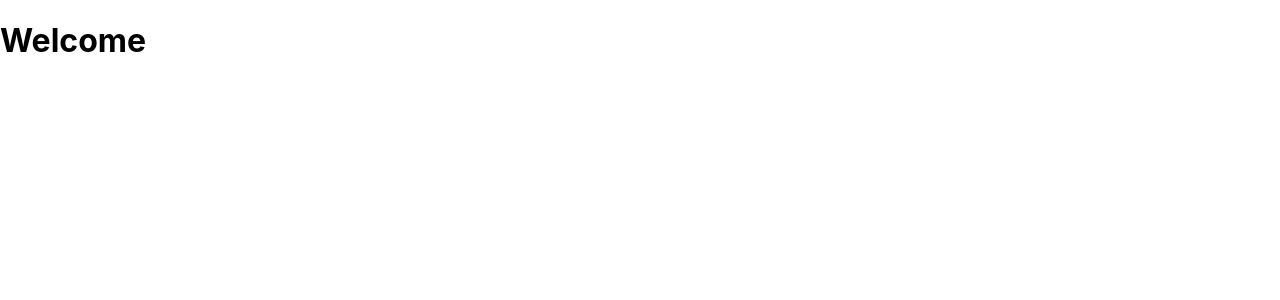
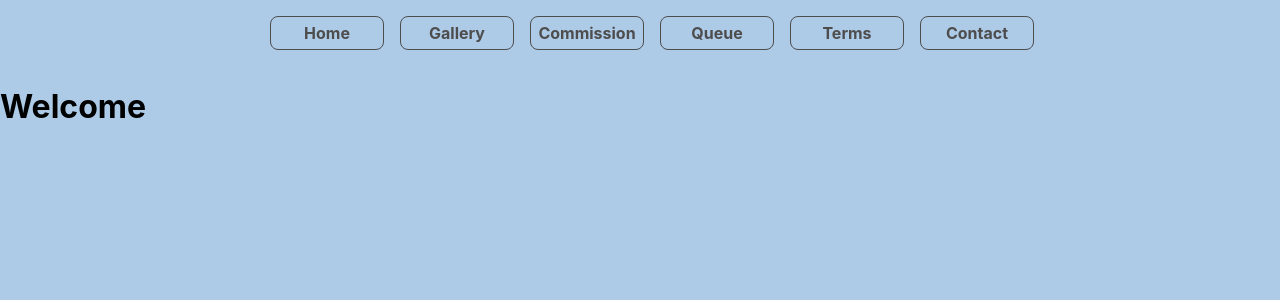
Before and after one commit to jiaqifengg/ari-art, a React (Create React App) app: page / in a window 1280 px wide. Shown: the top 300 px of the page. Built offline with nearby package versions, Linux system fonts and the light colour scheme.

Commit message:
#5 began navbar , now need to add linking to other pages

```diff
--- a/src/App.jsx
+++ b/src/App.jsx
@@ -29,6 +29,7 @@ class App extends React.Component{
   render(){
     return(
       <div id="mainContent">
+        <NavBar></NavBar>
         <Router>
           <Routes>
             <Route path="/" element={<Welcome/>}></Route>
--- a/src/Components/NavBar.jsx
+++ b/src/Components/NavBar.jsx
@@ -1,5 +1,5 @@
 import React from 'react';
-
+import "../styles/navbar.css";
 export default class NavBar extends React.Component{
     constructor(props){
         super(props);
@@ -10,7 +10,42 @@ export default class NavBar extends React.Component{
 
     render(){
         return(
-            <h1>NavBar</h1>
+            <nav aria-label="navigation" role="navigation">
+                <div className="Nav_Container">
+                    <ul className='Nav_Wrapper'>
+                        <div className='Menu_Wrapper'>
+                            <li aria-label='home' className='nav-item'>
+                                Home
+                            </li>
+                        </div>
+                        <div className='Menu_Wrapper'>
+                            <li aria-label='gallery' className='nav-item'>
+                                Gallery
+                            </li>
+                        </div>
+                        <div className='Menu_Wrapper'>
+                            <li aria-label='commission' className='nav-item'>
+                                Commission
+                            </li>
+                        </div>
+                        <div className='Menu_Wrapper'>
+                            <li aria-label='queue' className='nav-item'>
+                                Queue
+                            </li>
+                        </div>
+                        <div className='Menu_Wrapper'>
+                            <li aria-label='terms_of_service' className='nav-item'>
+                                Terms
+                            </li>
+                        </div>
+                        <div className='Menu_Wrapper'>
+                            <li aria-label='contact' className='nav-item'>
+                                Contact
+                            </li>
+                        </div>
+                    </ul>
+                </div>
+            </nav>
         )
     }
 }
--- a/src/index.css
+++ b/src/index.css
@@ -5,6 +5,7 @@ body {
     sans-serif;
   -webkit-font-smoothing: antialiased;
   -moz-osx-font-smoothing: grayscale;
+  background-color: #adcae6;
 }
 
 code {
--- /dev/null
+++ b/src/styles/navbar.css
@@ -0,0 +1,41 @@
+.Nav_Container{
+    display: flex;
+    flex-direction: row;
+    justify-content: space-evenly;
+}
+
+.Nav_Container ul{
+    display: flex;
+    flex-direction: row;
+    justify-content: space-evenly;
+    list-style: none;
+}
+
+.Nav_Container div{
+    display: flex;
+    align-items: center;
+    justify-content: center;
+    width: 7em;
+    height: 2em;
+    border:1px solid #4D4D4D;
+    border-radius: 0.5em;
+    margin-right: 1em;
+}
+
+.Nav_Container li{
+    color: #4D4D4D;
+    font-weight: bold;
+}
+
+.Menu_Wrapper:hover{
+    cursor: pointer;
+    transition: border-color 1s;
+    border-color:#D3695F;
+    color: #D3695F;
+}
+
+.Menu_Wrapper:hover > li{
+    cursor: pointer;
+    transition: color 1s;
+    color: #D3695F;
+}
```
